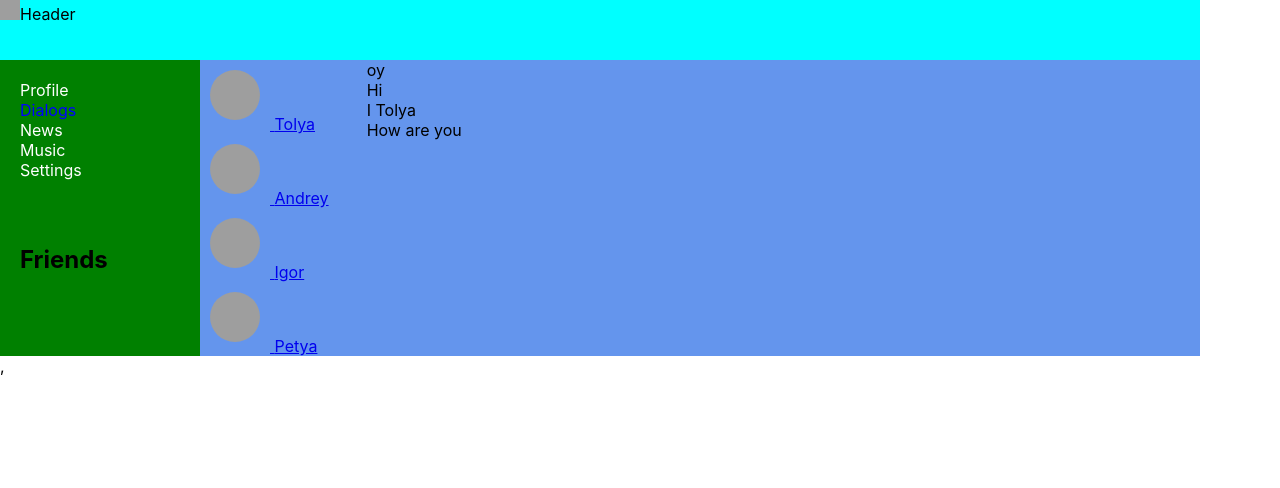
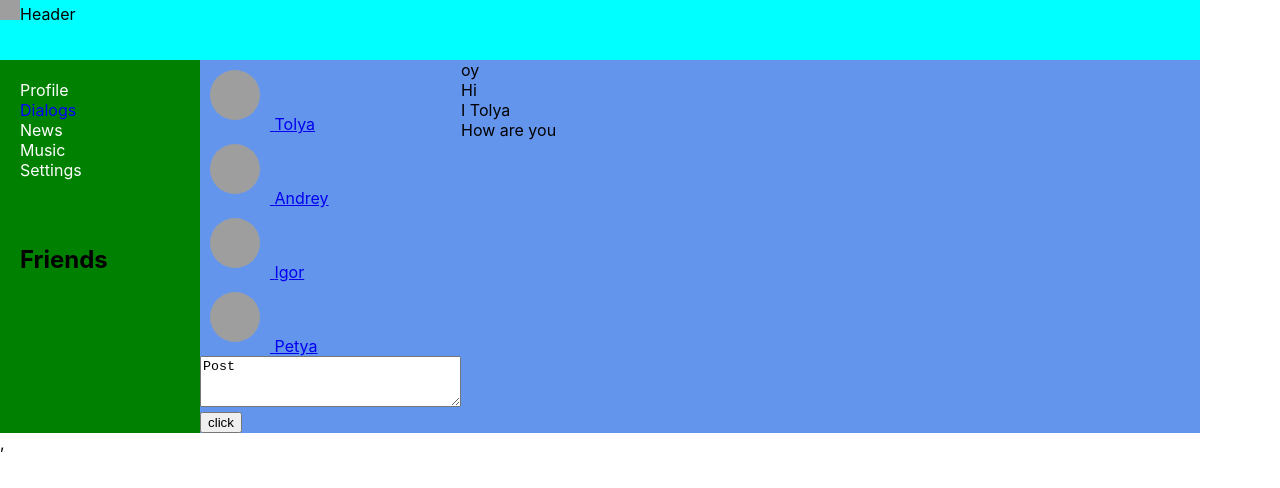
Before and after one commit to TolyaKravtsov/SocialNetwork-ReactApp, a React (Create React App) app: page /dialogs in a window 1280 px wide. Shown: the top 488 px of the page. Built offline with nearby package versions, Linux system fonts and the light colour scheme; grey boxes are pictures that could not be loaded.

Commit message:
throw callback using props

```diff
--- a/src/App.js
+++ b/src/App.js
@@ -14,7 +14,7 @@ const App = (props) => {
                 <Navbar/>
                 <div className='app-wrapper-content'>
                     <Route exact path="/dialogs" render={() => <Dialogs state={props.state.dialogsPage}/>}/>
-                    <Route exact path="/profile" render={() => <Profile state={props.state.profilePage}/>}/>
+                    <Route exact path="/profile" render={() => <Profile state={props.state.profilePage} addPost={props.addPost}/>}/>
                 </div>
             </div>
     );
--- a/src/components/Dialogs/Dialogs.jsx
+++ b/src/components/Dialogs/Dialogs.jsx
@@ -18,6 +18,14 @@ const Dialogs = (props) => {
         }
     );
 
+
+    let newMessageElement = React.createRef();   //create link
+
+    let addPost = () => {
+        let text = newMessageElement.current.value;
+        alert(text)
+    };
+
     return (
         <div className={dialogs.dialogs}>
             <div>
@@ -27,6 +35,10 @@ const Dialogs = (props) => {
             <div>
                 {messagesElement}
             </div>
+            <div>
+                <textarea ref={newMessageElement} name="Add Post" id="" cols="30" rows="3">Post</textarea>
+                <button onClick={addPost}>click</button>
+            </div>
         </div>
     )
 };
--- a/src/components/Profile/Posts/Post/Posts.module.css
+++ b/src/components/Profile/Posts/Post/Posts.module.css
@@ -1,8 +1,7 @@
-.postBLock {
+.postBLock{
 
     color: yellow;
     padding: 10px;
-
 }
 
 .img{
--- a/src/components/Profile/Posts/Posts.jsx
+++ b/src/components/Profile/Posts/Posts.jsx
@@ -10,11 +10,9 @@ const Posts = (props) => {
         }
     );
     let newPostElement = React.createRef();   //create link
-
     let addPost = () => {
         let text = newPostElement.current.value;
-        alert(text)
-
+        props.addPost(text);
     };
     return (
         <div>
--- a/src/components/Profile/Profile.jsx
+++ b/src/components/Profile/Profile.jsx
@@ -9,7 +9,7 @@ const Profile = (props) => {
 
         <div>Main content
             <ProfileInfo/>
-            <Posts postData={props.state.postData} />
+            <Posts postData={props.state.postData} addPost={props.addPost} />
         </div>
     );
 };
--- a/src/index.js
+++ b/src/index.js
@@ -5,10 +5,13 @@ import App from './App';
 import * as serviceWorker from './serviceWorker';
 import state from "./redux/state";
 import {BrowserRouter as Router} from "react-router-dom";
+import {addPost} from "./redux/state";
 
+
+// addPost("Dorou ");
 ReactDOM.render(
     <Router>
-    <App state={state}/>,
+    <App state={state} addPost={addPost}/>,
     </Router>,
         document.getElementById('root'));
 
--- a/src/redux/state.js
+++ b/src/redux/state.js
@@ -21,7 +21,8 @@ let state = {
             {id: 4, message: 'How are you'},
         ],
     },
-    sideBarPage:{dialogsData: [
+    sideBarPage: {
+        dialogsData: [
             {id: 1, name: 'Tolya'},
             {id: 2, name: 'Andrey'},
             {id: 3, name: 'Igor'},
@@ -29,4 +30,13 @@ let state = {
     }
 };
 
+
+export let addPost = (postMessage) => {
+    let newPost = {
+        id: 5,
+        message: postMessage
+    };
+    state.profilePage.postData.push(newPost);
+
+};
 export default state
```
Also changed, not shown: 1 other file (tests, documents, lock files or other folders).
